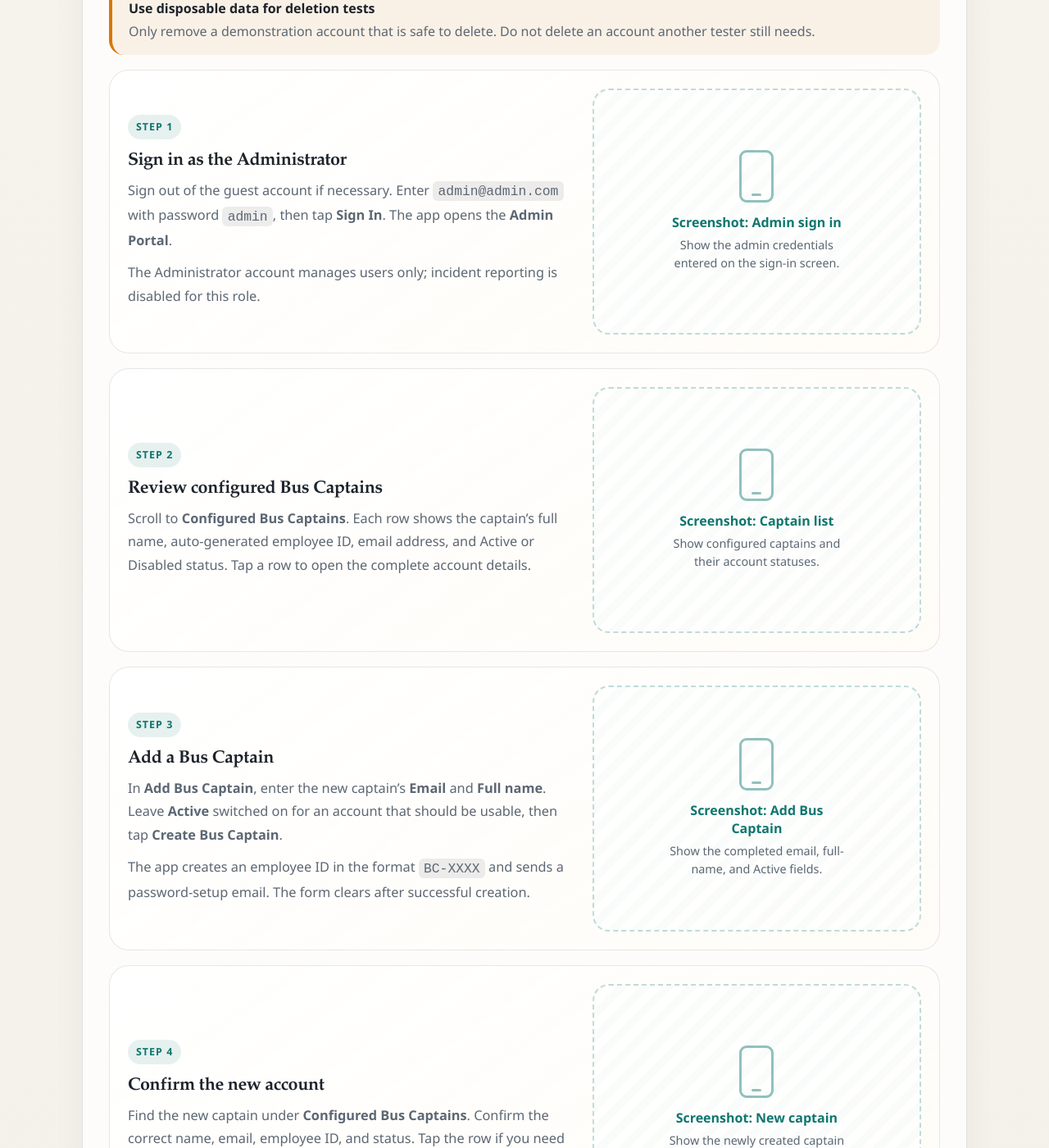
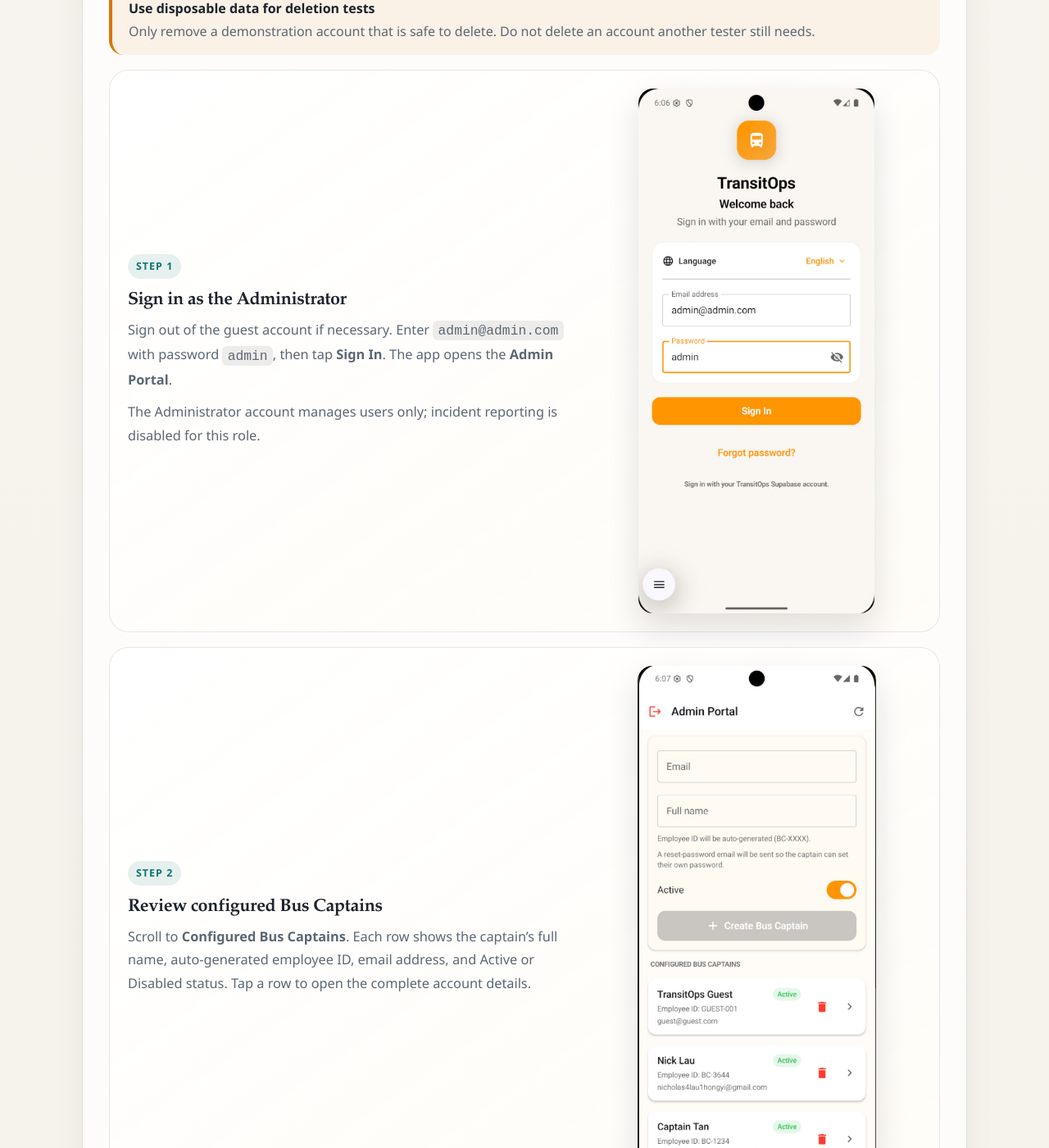
Before and after one commit to ZengZixuan05/RouteGuardians-Manual, a Jekyll site: the page built from android-app.md, in a window 1280 px wide and 1400 px high, scrolled down 10286 px. Shown: the whole window at 82% size. Built offline with Jekyll 4.4.1, drawn with Linux system fonts in a browser that asks for light colours; some of the changed text lies outside the part shown.

Commit message:
Replace images from admin workflow

```diff
--- a/android-app.md
+++ b/android-app.md
@@ -385,12 +385,12 @@
         <p>Sign out of the guest account if necessary. Enter <code>admin@admin.com</code> with password <code>admin</code>, then tap <strong>Sign In</strong>. The app opens the <strong>Admin Portal</strong>.</p>
         <p>The Administrator account manages users only; incident reporting is disabled for this role.</p>
       </div>
-      <figure class="screenshot-slot">
-        <figcaption>
-          <span class="phone-mark" aria-hidden="true"></span>
-          <strong>Screenshot: Admin sign in</strong>
-          <span>Show the admin credentials entered on the sign-in screen.</span>
-        </figcaption>
+      <figure class="screenshot-slot screenshot-image">
+        <img
+          src="{{ '/assets/android/admin-login.jpg' | relative_url }}"
+          alt="TransitOps admin login view"
+          loading="lazy"
+        />
       </figure>
     </article>
 
@@ -400,12 +400,12 @@
         <h3>Review configured Bus Captains</h3>
         <p>Scroll to <strong>Configured Bus Captains</strong>. Each row shows the captain’s full name, auto-generated employee ID, email address, and Active or Disabled status. Tap a row to open the complete account details.</p>
       </div>
-      <figure class="screenshot-slot">
-        <figcaption>
-          <span class="phone-mark" aria-hidden="true"></span>
-          <strong>Screenshot: Captain list</strong>
-          <span>Show configured captains and their account statuses.</span>
-        </figcaption>
+      <figure class="screenshot-slot screenshot-image">
+        <img
+          src="{{ '/assets/android/review-bus-captain.jpg' | relative_url }}"
+          alt="TransitOps admin review existing bus captains"
+          loading="lazy"
+        />
       </figure>
     </article>
 
@@ -416,12 +416,12 @@
         <p>In <strong>Add Bus Captain</strong>, enter the new captain’s <strong>Email</strong> and <strong>Full name</strong>. Leave <strong>Active</strong> switched on for an account that should be usable, then tap <strong>Create Bus Captain</strong>.</p>
         <p>The app creates an employee ID in the format <code>BC-XXXX</code> and sends a password-setup email. The form clears after successful creation.</p>
       </div>
-      <figure class="screenshot-slot">
-        <figcaption>
-          <span class="phone-mark" aria-hidden="true"></span>
-          <strong>Screenshot: Add Bus Captain</strong>
-          <span>Show the completed email, full-name, and Active fields.</span>
-        </figcaption>
+      <figure class="screenshot-slot screenshot-image">
+        <img
+          src="{{ '/assets/android/add-bus-captain.jpg' | relative_url }}"
+          alt="TransitOps admin add new bus captains"
+          loading="lazy"
+        />
       </figure>
     </article>
 
@@ -431,12 +431,12 @@
         <h3>Confirm the new account</h3>
         <p>Find the new captain under <strong>Configured Bus Captains</strong>. Confirm the correct name, email, employee ID, and status. Tap the row if you need to review the full account details.</p>
       </div>
-      <figure class="screenshot-slot">
-        <figcaption>
-          <span class="phone-mark" aria-hidden="true"></span>
-          <strong>Screenshot: New captain</strong>
-          <span>Show the newly created captain in the configured list.</span>
-        </figcaption>
+      <figure class="screenshot-slot screenshot-image">
+        <img
+          src="{{ '/assets/android/confirm-account.jpg' | relative_url }}"
+          alt="TransitOps admin confirm created account"
+          loading="lazy"
+        />
       </figure>
     </article>
 
@@ -446,12 +446,12 @@
         <h3>Remove a Bus Captain</h3>
         <p>Tap the trash icon on the captain’s row, or open the captain and tap <strong>Delete Bus Captain</strong>. In the confirmation dialog, check that you selected the correct person, then tap <strong>Delete</strong>.</p>
       </div>
-      <figure class="screenshot-slot">
-        <figcaption>
-          <span class="phone-mark" aria-hidden="true"></span>
-          <strong>Screenshot: Delete confirmation</strong>
-          <span>Show the selected captain and the Delete Bus Captain dialog.</span>
-        </figcaption>
+      <figure class="screenshot-slot screenshot-image">
+        <img
+          src="{{ '/assets/android/delete-bus-captain.jpg' | relative_url }}"
+          alt="TransitOps admin delete bus captains"
+          loading="lazy"
+        />
       </figure>
     </article>
   </div>
```
Also changed, not shown: assets/android/add-bus-captain.jpg (added), assets/android/admin-login.jpg (added), assets/android/confirm-account.jpg (added), assets/android/delete-bus-captain.jpg (added), assets/android/review-bus-captain.jpg (added).
